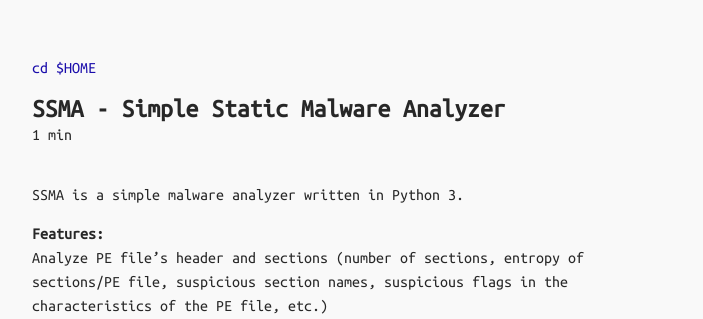
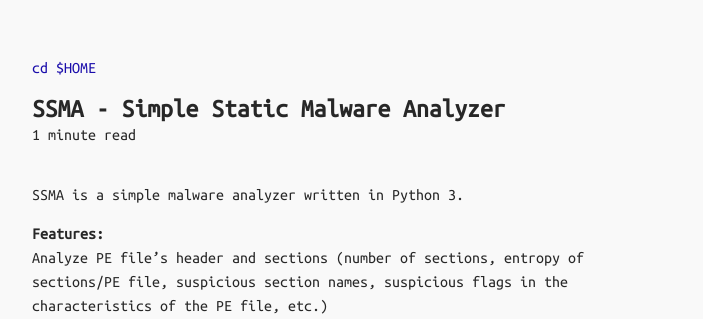
Before and after one commit to programdeveloper/secrary.github.io, a Jekyll site: the page built from _posts/2016-08-30-SSMA.md, in a window 1280 px wide. Shown: the top 319 px of the page, without its empty margins (288-991 px from the left). Built offline with Jekyll 4.4.1, drawn with Linux system fonts in a browser that asks for light colours.

Commit message:
add minutes

```diff
--- a/_includes/read_time.html
+++ b/_includes/read_time.html
@@ -1,8 +1,8 @@
 <span class="reading-time" title="Estimated read time">
 	  {% assign words = content | number_of_words %}
 	  {% if words < 360 %}
-		1 min
+		1 minute read
 	  {% else %}
-		{{ words | divided_by:180 }} mins
+		{{ words | divided_by:180 }} minutes read
 	  {% endif %}
 </span>
```
